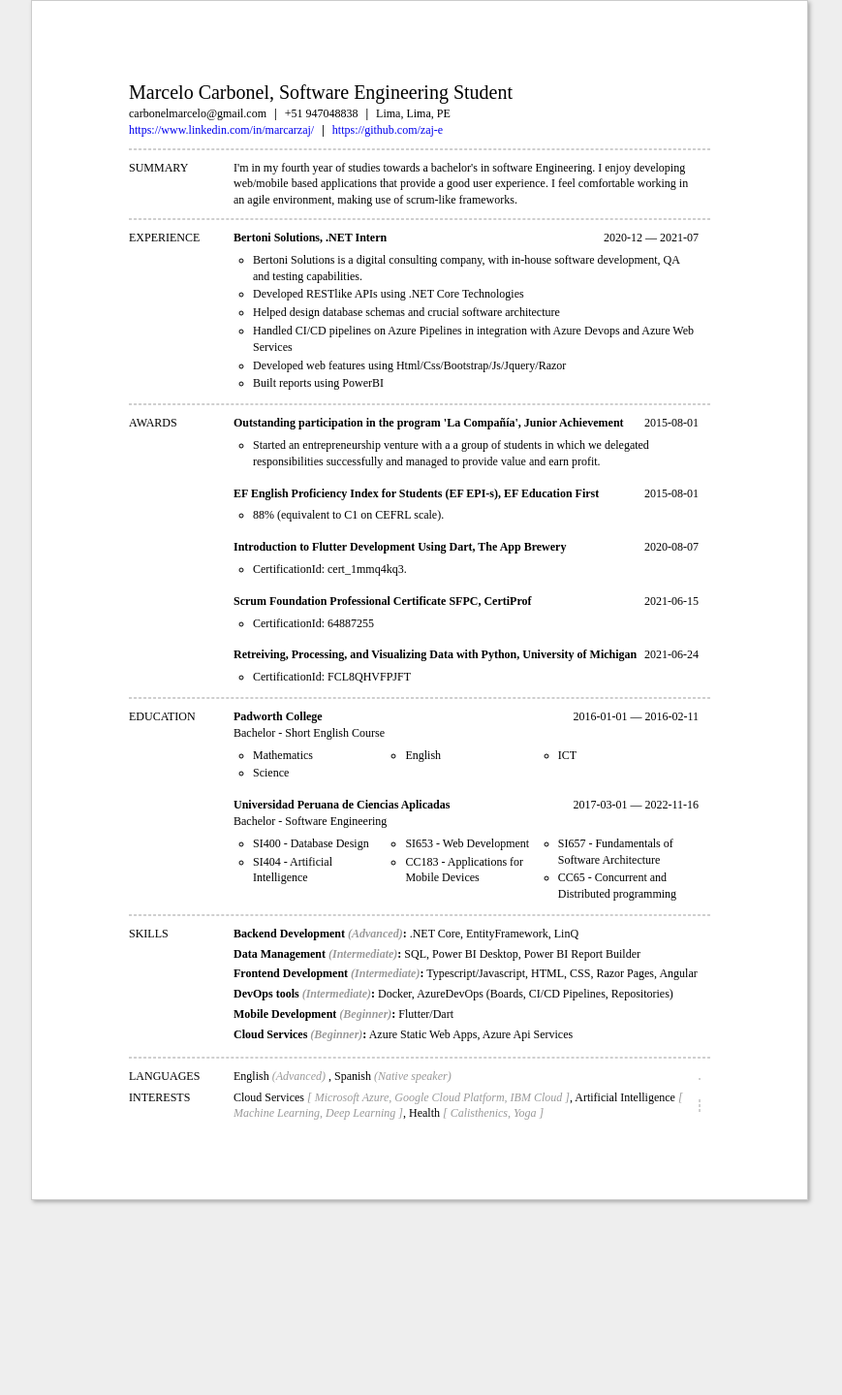
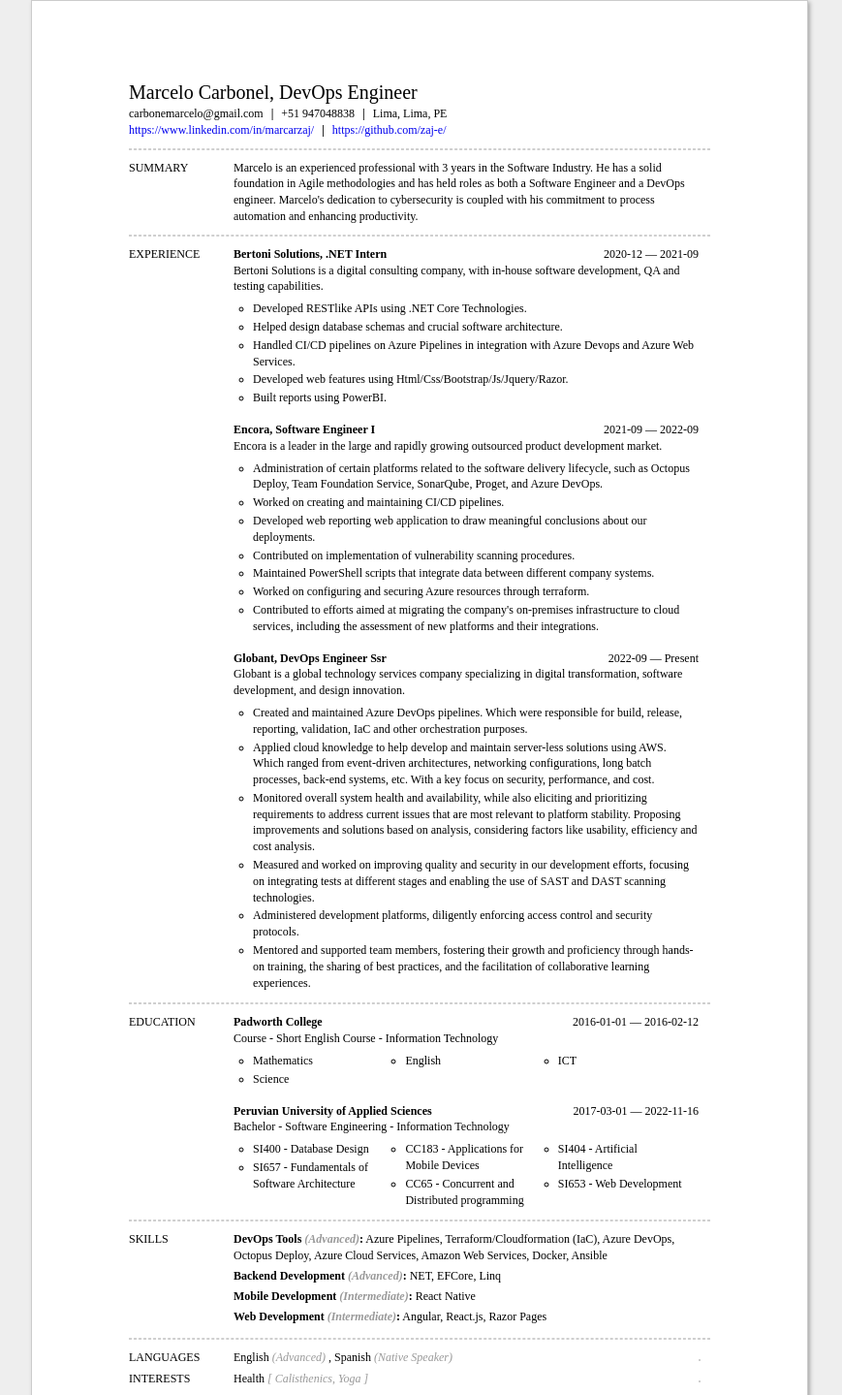
Before and after one commit to zaj-e/Resume, a plain HTML site: page index.html in a window 1280 px wide. Shown: the part 40-1479 px from the top of the page at 97% size, without its empty margins (207-1076 px from the left). Before the commit the page ends 1318 px from the top, so only its background shows below. Drawn offline with Linux system fonts and the light colour scheme.

Commit message:
Add files via upload

```diff
--- a/index.html
+++ b/index.html
@@ -1,9 +1,9 @@
-<!DOCTYPE html>
-<!-- saved from url=(0022)http://localhost:4000/ -->
-<html><head><meta http-equiv="Content-Type" content="text/html; charset=UTF-8">
+<!doctype html>
+<html>
+	<head>
 
-
-	<meta name="viewport" content="width=device-width, user-scalable=no, minimal-ui">
+	<meta charset='utf-8'>
+	<meta name='viewport' content='width=device-width, user-scalable=no, minimal-ui'>
 
 	<title>Marcelo Carbonel</title>
 
@@ -163,293 +163,237 @@
 	</style>
 
 	</head>
-	<body><script id="__bs_script__">//<![CDATA[
-    document.write("<script async src='/browser-sync/browser-sync-client.js?v=2.27.4'><\/script>".replace("HOST", location.hostname));
-//]]></script><script async="" src="./Marcelo Carbonel_files/browser-sync-client.js.download"></script>
+	<body>
 
-
-	<div id="resume">
-  <div id="nameBlock" class="largeFont">
-    <span class="name">
+	<div id='resume'>
+  <div id='nameBlock' class='largeFont'>
+    <span class='name'>
       Marcelo Carbonel,
     </span>
-    <span class="label">Software Engineering Student</span>
+    <span class='label'>DevOps Engineer</span>
   </div>
-  <div id="basicsBlock" class="smallFont">
-    <div class="contactBlock">
-      <span class="email">carbonelmarcelo@gmail.com</span>
-      <span class="divider">|</span>
-      <span class="phone">+51 947048838</span>
-        <span class="divider">|</span>
-        <span class="address">
+  <div id='basicsBlock' class='smallFont'>
+    <div class='contactBlock'>
+      <span class='email'>carbonemarcelo@gmail.com</span>
+      <span class='divider'>|</span>
+      <span class='phone'>+51 947048838 </span>
+        <span class='divider'>|</span>
+        <span class='address'>
           Lima, Lima, PE
         </span>
     </div>
-      <div id="profilesBlock">
-            <span class="url">
-              <a href="https://www.linkedin.com/in/marcarzaj/">https://www.linkedin.com/in/marcarzaj/</a>
+      <div id='profilesBlock'>
+            <span class='url'>
+              <a href='https://www.linkedin.com/in/marcarzaj/ '>https://www.linkedin.com/in/marcarzaj/ </a>
             </span>
-            <span class="divider">|</span>
-            <span class="url">
-              <a href="https://github.com/zaj-e">https://github.com/zaj-e</a>
+            <span class='divider'>|</span>
+            <span class='url'>
+              <a href='https://github.com/zaj-e/ '>https://github.com/zaj-e/ </a>
             </span>
 
       </div>
   </div>
-  <div class="sectionLine"></div>
+  <div class='sectionLine'></div>
 
-  <div id="summaryBlock" class="sectionBlock">
-    <div class="sectionName">
+  <div id='summaryBlock' class="sectionBlock">
+    <div class='sectionName'>
       <span>SUMMARY</span>
     </div>
-    <div class="sectionContent">
-      <span>I'm in my fourth year of studies towards a bachelor's in software Engineering. I enjoy developing web/mobile based applications that provide a good user experience. I feel comfortable working in an agile environment, making use of scrum-like frameworks.</span>
+    <div class='sectionContent'>
+      <span>Marcelo is an experienced professional with 3 years in the Software Industry. He has a solid foundation in Agile methodologies and has held roles as both a Software Engineer and a DevOps engineer. Marcelo&#x27;s dedication to cybersecurity is coupled with his commitment to process automation and enhancing productivity.</span>
     </div>
   </div>
-  <div class="sectionLine"></div>
+  <div class='sectionLine'></div>
 
-  <div id="workBlock" class="sectionBlock">
-    <div class="sectionName">
+  <div id='workBlock' class="sectionBlock">
+    <div class='sectionName'>
       <span>EXPERIENCE</span>
     </div>
-    <div class="sectionContent">
+    <div class='sectionContent'>
 			<div class="jobBlock">
-	      <div class="blockHeader">
-	        <span class="title">
+	      <div class='blockHeader'>
+	        <span class='title'>
 	          Bertoni Solutions, .NET Intern
 	        </span>
-	        <span class="date">
-	          2020-12 — 2021-07
+	        <span class='date'>
+	          2020-12 &mdash; 2021-09
 	        </span>
 	      </div>
-	      <div><a href="http://localhost:4000/"></a></div>
-	      <ul class="highlights">
-	        <li>Bertoni Solutions is a digital consulting company, with in-house software development, QA and testing capabilities.</li>
-	        <li>Developed RESTlike APIs using .NET Core Technologies</li>
-	        <li>Helped design database schemas and crucial software architecture</li>
-	        <li>Handled CI/CD pipelines on Azure Pipelines in integration with Azure Devops and Azure Web Services</li>
-	        <li>Developed web features using Html/Css/Bootstrap/Js/Jquery/Razor</li>
-	        <li>Built reports using PowerBI</li>
+	      <div>Bertoni Solutions is a digital consulting company, with in-house software development, QA and testing capabilities.<a href=''></a></div>
+	      <ul class='highlights'>
+	        <li>Developed RESTlike APIs using .NET Core Technologies.</li>
+	        <li>Helped design database schemas and crucial software architecture.</li>
+	        <li>Handled CI/CD pipelines on Azure Pipelines in integration with Azure Devops and Azure Web Services.</li>
+	        <li>Developed web features using Html/Css/Bootstrap/Js/Jquery/Razor.</li>
+	        <li>Built reports using PowerBI.</li>
+	      </ul>
+	      <div class='separator'></div>
+			</div>
+			<div class="jobBlock">
+	      <div class='blockHeader'>
+	        <span class='title'>
+	          Encora, Software Engineer I
+	        </span>
+	        <span class='date'>
+	          2021-09 &mdash; 2022-09
+	        </span>
+	      </div>
+	      <div>Encora is a leader in the large and rapidly growing outsourced product development market.<a href=''></a></div>
+	      <ul class='highlights'>
+	        <li>Administration of certain platforms related to the software delivery lifecycle, such as Octopus Deploy, Team Foundation Service, SonarQube, Proget, and Azure DevOps.</li>
+	        <li>Worked on creating and maintaining CI/CD pipelines.</li>
+	        <li>Developed web reporting web application to draw meaningful conclusions about our deployments.</li>
+	        <li>Contributed on implementation of vulnerability scanning procedures.</li>
+	        <li>Maintained PowerShell scripts that integrate data between different company systems.</li>
+	        <li>Worked on configuring and securing Azure resources through terraform.</li>
+	        <li>Contributed to efforts aimed at migrating the company's on-premises infrastructure to cloud services, including the assessment of new platforms and their integrations.</li>
+	      </ul>
+	      <div class='separator'></div>
+			</div>
+			<div class="jobBlock">
+	      <div class='blockHeader'>
+	        <span class='title'>
+	          Globant, DevOps Engineer Ssr
+	        </span>
+	        <span class='date'>
+	          2022-09 &mdash; Present
+	        </span>
+	      </div>
+	      <div>Globant is a global technology services company specializing in digital transformation, software development, and design innovation.<a href=''></a></div>
+	      <ul class='highlights'>
+	        <li>Created and maintained Azure DevOps pipelines. Which were responsible for build, release, reporting, validation, IaC and other orchestration purposes.</li>
+	        <li>Applied cloud knowledge to help develop and maintain server-less solutions using AWS. Which ranged from event-driven architectures, networking configurations, long batch processes, back-end systems, etc. With a key focus on security, performance, and cost.</li>
+	        <li>Monitored overall system health and availability, while also eliciting and prioritizing requirements to address current issues that are most relevant to platform stability. Proposing improvements and solutions based on analysis, considering factors like usability, efficiency and cost analysis.</li>
+	        <li>Measured and worked on improving quality and security in our development efforts, focusing on integrating tests at different stages and enabling the use of SAST and DAST scanning technologies.</li>
+	        <li>Administered development platforms, diligently enforcing access control and security protocols.</li>
+	        <li>Mentored and supported team members, fostering their growth and proficiency through hands-on training, the sharing of best practices, and the facilitation of collaborative learning experiences.</li>
 	      </ul>
 
 			</div>
     </div>
   </div>
-  <div class="sectionLine"></div>
+  <div class='sectionLine'></div>
 
 
-	<div id="awards" class="sectionBlock">
-    <div class="sectionName">
-      <span>AWARDS</span>
-    </div>
-    <div class="sectionContent">
-      <div class="blockHeader">
-        <span class="title">
-          Outstanding participation in the program 'La Compañía', Junior Achievement
-        </span>
-        <span class="date">
-          <span class="date">2015-08-01</span>
-        </span>
-      </div>
-      <ul class="highlights">
-        <li>Started an entrepreneurship venture with a a group of students in which we delegated responsibilities successfully and managed to provide value and earn profit.</li>
-      </ul>
-      <div class="separator"></div>
-      <div class="blockHeader">
-        <span class="title">
-          EF English Proficiency Index for Students (EF EPI-s), EF Education First
-        </span>
-        <span class="date">
-          <span class="date">2015-08-01</span>
-        </span>
-      </div>
-      <ul class="highlights">
-        <li>88% (equivalent to C1 on CEFRL scale).</li>
-      </ul>
-      <div class="separator"></div>
-      <div class="blockHeader">
-        <span class="title">
-          Introduction to Flutter Development Using Dart, The App Brewery
-        </span>
-        <span class="date">
-          <span class="date">2020-08-07</span>
-        </span>
-      </div>
-      <ul class="highlights">
-        <li>CertificationId: cert_1mmq4kq3.</li>
-      </ul>
-      <div class="separator"></div>
-      <div class="blockHeader">
-        <span class="title">
-          Scrum Foundation Professional Certificate SFPC, CertiProf
-        </span>
-        <span class="date">
-          <span class="date">2021-06-15</span>
-        </span>
-      </div>
-      <ul class="highlights">
-        <li>CertificationId: 64887255</li>
-      </ul>
-      <div class="separator"></div>
-      <div class="blockHeader">
-        <span class="title">
-          Retreiving, Processing, and Visualizing Data with Python, University of Michigan
-        </span>
-        <span class="date">
-          <span class="date">2021-06-24</span>
-        </span>
-      </div>
-      <ul class="highlights">
-        <li>CertificationId: FCL8QHVFPJFT</li>
-      </ul>
-
-    </div>
-	</div>
-  <div class="sectionLine"></div>
 
 
-	<div id="education" class="sectionBlock">
-    <div class="sectionName">
+	<div id='education' class="sectionBlock">
+    <div class='sectionName'>
       <span>EDUCATION</span>
     </div>
-    <div class="sectionContent">
-      <div class="educationBlock">
-        <span class="title">
+    <div class='sectionContent'>
+      <div class='educationBlock'>
+        <span class='title'>
           Padworth College
         </span>
-        <span class="date">
-          2016-01-01 — 2016-02-11
+        <span class='date'>
+          2016-01-01 &mdash; 2016-02-12
         </span>
-        <div class="">
-          Bachelor  - Short English Course
+        <div class=''>
+          Course - Short English Course  - Information Technology
         </div>
-        <div id="coursesBlock">
-          <ul class="coursesList">
-            <li class="course">Mathematics</li>
-            <li class="course">Science</li>
+        <div id='coursesBlock'>
+          <ul class='coursesList'>
+            <li class='course'>Mathematics</li>
+            <li class='course'>Science</li>
           </ul>
-          <ul class="coursesList">
-            <li class="course">English</li>
+          <ul class='coursesList'>
+            <li class='course'>English</li>
           </ul>
-          <ul class="coursesList">
-            <li class="course">ICT</li>
+          <ul class='coursesList'>
+            <li class='course'>ICT</li>
           </ul>
         </div>
       </div>
-      <div class="separator"></div>
-      <div class="educationBlock">
-        <span class="title">
-          Universidad Peruana de Ciencias Aplicadas
+      <div class='separator'></div>
+      <div class='educationBlock'>
+        <span class='title'>
+          Peruvian University of Applied Sciences
         </span>
-        <span class="date">
-          2017-03-01 — 2022-11-16
+        <span class='date'>
+          2017-03-01 &mdash; 2022-11-16
         </span>
-        <div class="">
-          Bachelor  - Software Engineering
+        <div class=''>
+          Bachelor - Software Engineering  - Information Technology
         </div>
-        <div id="coursesBlock">
-          <ul class="coursesList">
-            <li class="course">SI400 - Database Design</li>
-            <li class="course">SI404 - Artificial Intelligence</li>
+        <div id='coursesBlock'>
+          <ul class='coursesList'>
+            <li class='course'>SI400 - Database Design</li>
+            <li class='course'>SI657 - Fundamentals of Software Architecture</li>
           </ul>
-          <ul class="coursesList">
-            <li class="course">SI653 - Web Development</li>
-            <li class="course">CC183 - Applications for Mobile Devices</li>
+          <ul class='coursesList'>
+            <li class='course'>CC183 - Applications for Mobile Devices</li>
+            <li class='course'>CC65 - Concurrent and Distributed programming</li>
           </ul>
-          <ul class="coursesList">
-            <li class="course">SI657 - Fundamentals of Software Architecture</li>
-            <li class="course">CC65 - Concurrent and Distributed programming</li>
+          <ul class='coursesList'>
+            <li class='course'>SI404 - Artificial Intelligence</li>
+            <li class='course'>SI653 - Web Development</li>
           </ul>
         </div>
       </div>
 
     </div>
 	</div>
-  <div class="sectionLine"></div>
+  <div class='sectionLine'></div>
 
-	<div id="skills" class="sectionBlock">
-    <div class="sectionName">
+	<div id='skills' class="sectionBlock">
+    <div class='sectionName'>
       <span>SKILLS</span>
     </div>
-    <div class="sectionContent">
-      <div class="skillBlock">
-        <span class="title">Backend Development <em>(Advanced)</em>:</span>
-          <span>.NET Core</span>,
-          <span>EntityFramework</span>,
-          <span>LinQ</span>
+    <div class='sectionContent'>
+      <div class='skillBlock'>
+        <span class='title'>DevOps Tools <em>(Advanced)</em>:</span>
+          <span>Azure Pipelines</span>,
+          <span>Terraform/Cloudformation (IaC)</span>,
+          <span>Azure DevOps</span>,
+          <span>Octopus Deploy</span>,
+          <span>Azure Cloud Services</span>,
+          <span>Amazon Web Services</span>,
+          <span>Docker</span>,
+          <span>Ansible</span>
       </div>
-      <div class="skillBlock">
-        <span class="title">Data Management <em>(Intermediate)</em>:</span>
-          <span>SQL</span>,
-          <span>Power BI Desktop</span>,
-          <span>Power BI Report Builder</span>
+      <div class='skillBlock'>
+        <span class='title'>Backend Development <em>(Advanced)</em>:</span>
+          <span>NET</span>,
+          <span>EFCore</span>,
+          <span>Linq</span>
       </div>
-      <div class="skillBlock">
-        <span class="title">Frontend Development <em>(Intermediate)</em>:</span>
-          <span>Typescript/Javascript</span>,
-          <span>HTML</span>,
-          <span>CSS</span>,
-          <span>Razor Pages</span>,
-          <span>Angular</span>
+      <div class='skillBlock'>
+        <span class='title'>Mobile Development <em>(Intermediate)</em>:</span>
+          <span>React Native</span>
       </div>
-      <div class="skillBlock">
-        <span class="title">DevOps tools <em>(Intermediate)</em>:</span>
-          <span>Docker</span>,
-          <span>AzureDevOps (Boards, CI/CD Pipelines, Repositories)</span>
-      </div>
-      <div class="skillBlock">
-        <span class="title">Mobile Development <em>(Beginner)</em>:</span>
-          <span>Flutter/Dart</span>
-      </div>
-      <div class="skillBlock">
-        <span class="title">Cloud Services <em>(Beginner)</em>:</span>
-          <span>Azure Static Web Apps</span>,
-          <span>Azure Api Services</span>
+      <div class='skillBlock'>
+        <span class='title'>Web Development <em>(Intermediate)</em>:</span>
+          <span>Angular</span>,
+          <span>React.js</span>,
+          <span>Razor Pages</span>
       </div>
     </div>
 	</div>
-  <div class="sectionLine"></div>
+  <div class='sectionLine'></div>
 
-	<div id="languages" class="sectionBlock">
-    <div class="sectionName">
+	<div id='languages' class="sectionBlock">
+    <div class='sectionName'>
       <span>LANGUAGES</span>
     </div>
-    <div class="sectionContent">
-      <span class="language">English</span>
-      <span class="fluency"><em>(Advanced)</em></span>
+    <div class='sectionContent'>
+      <span class='language'>English</span>
+      <span class='fluency'><em>(Advanced)</em></span>
       <span>,</span>
-      <span class="language">Spanish</span>
-      <span class="fluency"><em>(Native speaker)</em></span>
+      <span class='language'>Spanish</span>
+      <span class='fluency'><em>(Native Speaker)</em></span>
 
     </div>
-    <div class="sectionLine"></div>
+    <div class='sectionLine'></div>
 	</div>
 
-	<div id="interests" class="sectionBlock">
-    <div class="sectionName">
+	<div id='interests' class="sectionBlock">
+    <div class='sectionName'>
       <span>INTERESTS</span>
     </div>
-    <div class="sectionContent">
-      <span class="name">Cloud Services</span><!--
-      --><span class="keywords"> <em>[
-        Microsoft Azure<!--
-        -->,
-        Google Cloud Platform<!--
-        -->,
-        IBM Cloud<!--
-        -->
-      ]</em></span><!--
-      --><span>, </span>
-      <span class="name">Artificial Intelligence</span><!--
-      --><span class="keywords"> <em>[
-        Machine Learning<!--
-        -->,
-        Deep Learning<!--
-        -->
-      ]</em></span><!--
-      --><span>, </span>
-      <span class="name">Health</span><!--
-      --><span class="keywords"> <em>[
+    <div class='sectionContent'>
+      <span class='name'>Health</span><!--
+      --><span class='keywords'> <em>[
         Calisthenics<!--
         -->,
         Yoga<!--
@@ -457,9 +401,8 @@
       ]</em></span><!--
       -->
     </div>
-    <div class="sectionLine"></div>
+    <div class='sectionLine'></div>
 	</div>
 
-
-
-</div></body></html>
+	</body>
+</html>
```
